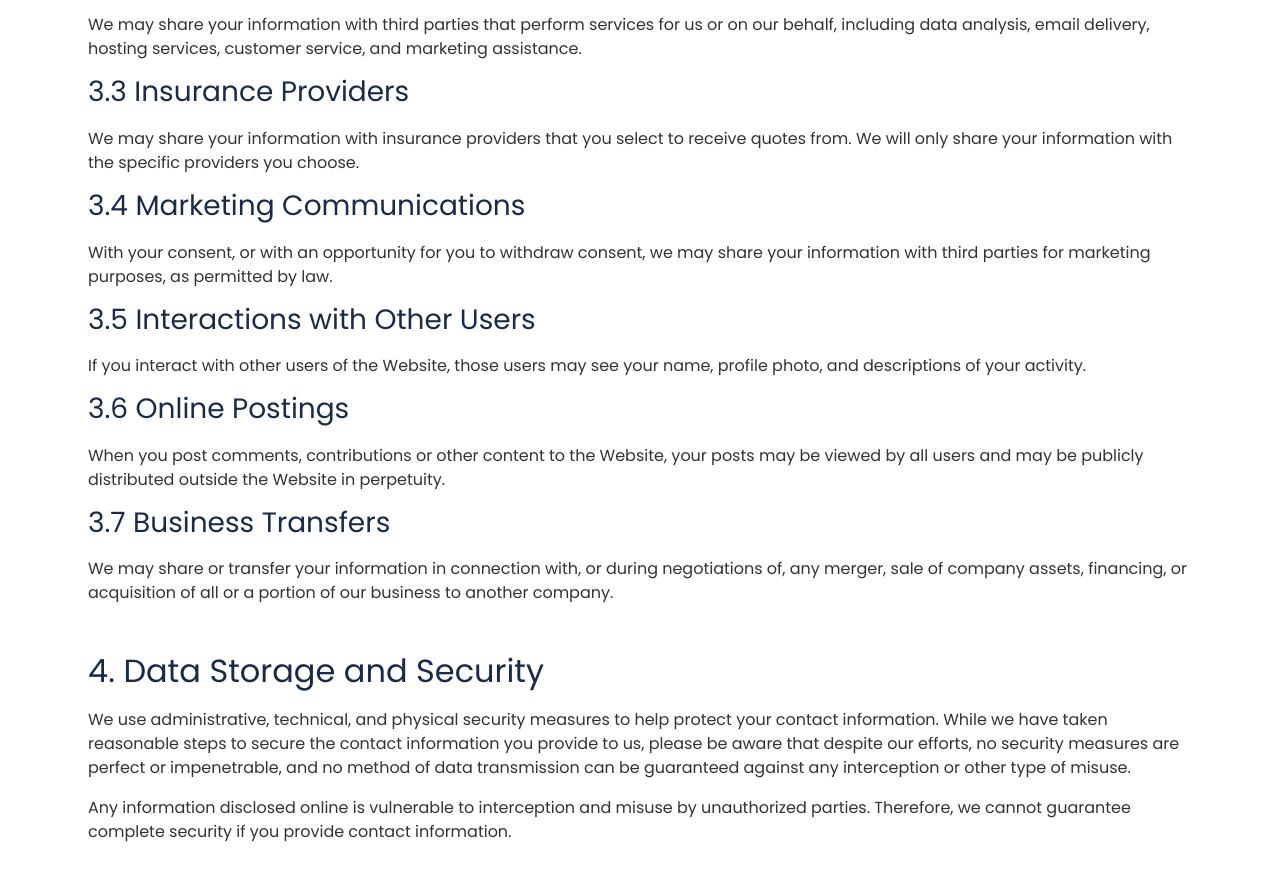
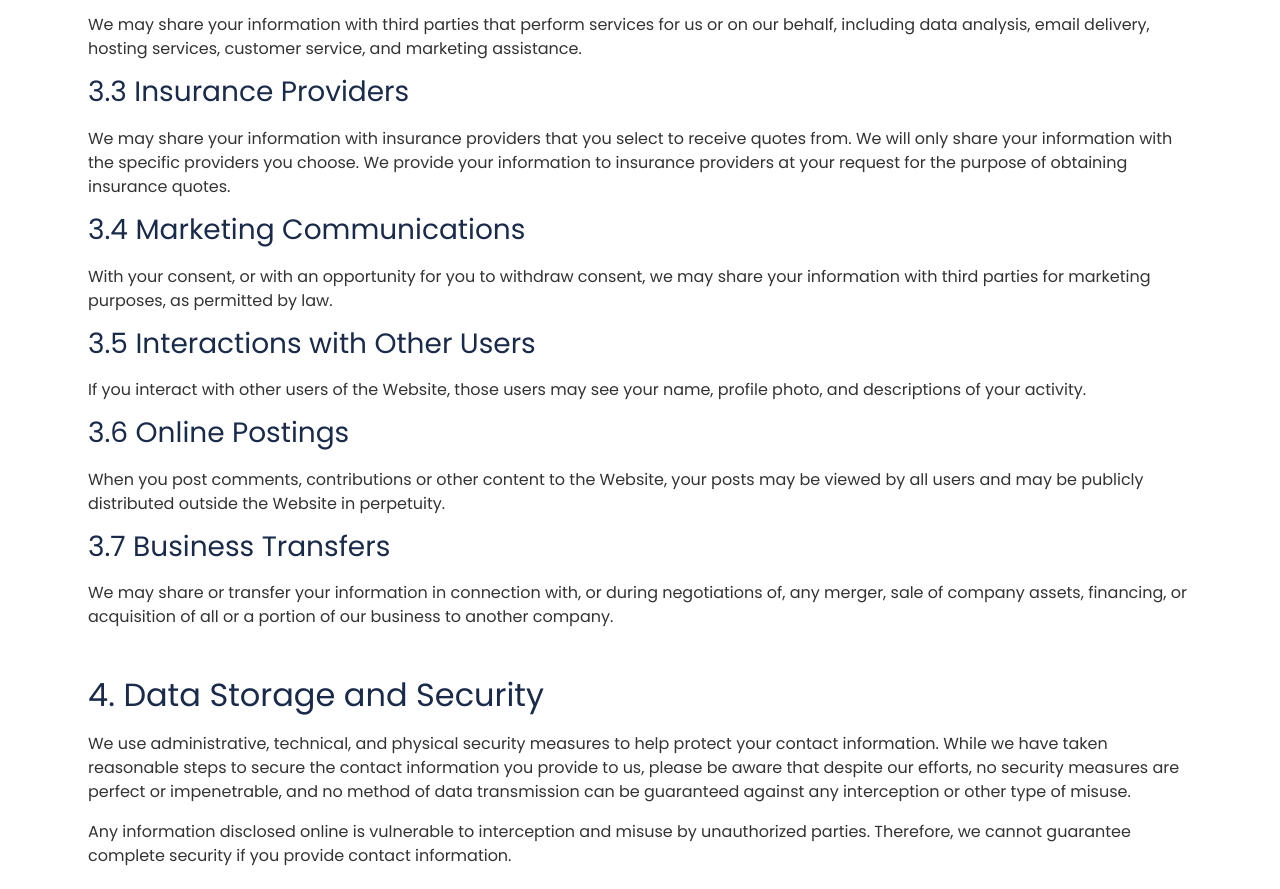
Before and after one commit to derekhobden/hambawebsite, a plain HTML site: page privacy-policy.html in a window 1280 px wide. Shown: the part 2121-3010 px from the top of the page. Drawn offline with Linux system fonts and the light colour scheme.

Commit message:
privacy policy wording

```diff
--- a/privacy-policy.html
+++ b/privacy-policy.html
@@ -153,7 +153,7 @@
                 <p>We may share your information with third parties that perform services for us or on our behalf, including data analysis, email delivery, hosting services, customer service, and marketing assistance.</p>
 
                 <h3>3.3 Insurance Providers</h3>
-                <p>We may share your information with insurance providers that you select to receive quotes from. We will only share your information with the specific providers you choose.</p>
+                <p>We may share your information with insurance providers that you select to receive quotes from. We will only share your information with the specific providers you choose. We provide your information to insurance providers at your request for the purpose of obtaining insurance quotes.</p>
 
                 <h3>3.4 Marketing Communications</h3>
                 <p>With your consent, or with an opportunity for you to withdraw consent, we may share your information with third parties for marketing purposes, as permitted by law.</p>
```
